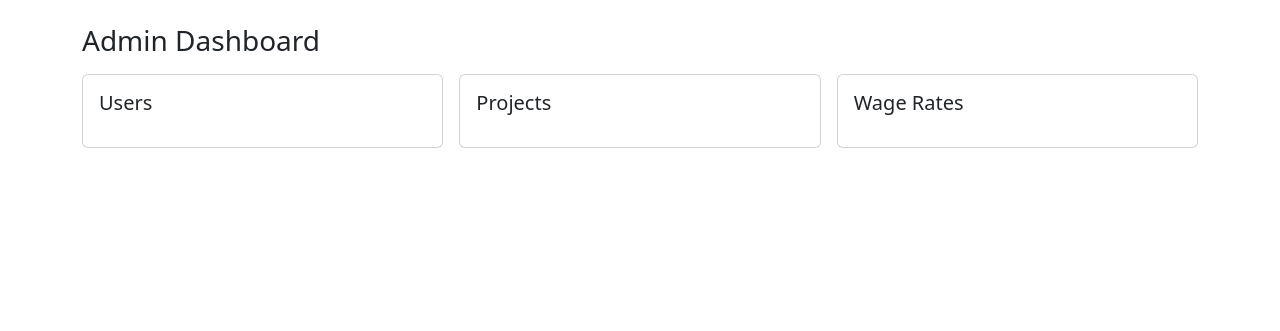
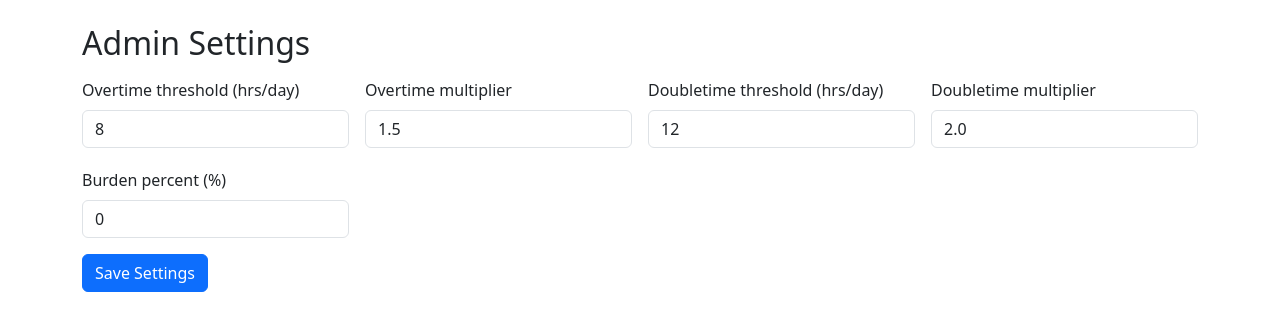
Before and after one commit to henrygsr/gsr-time-app, a Python web app: template app/templates/admin/dashboard.html in a window 1280 px wide. Shown: the part 56-387 px from the top of the page. Run offline with Jinja, Linux system fonts and the light colour scheme; the template is opened without the code that fills it, so the values that code supplies are empty.

Commit message:
Update dashboard.html

```diff
--- a/app/admin/templates/admin/dashboard.html
+++ b/app/admin/templates/admin/dashboard.html
@@ -1,39 +1,46 @@
-<!-- app/admin/templates/admin/dashboard.html -->
 {% extends 'base.html' %}
+{% block content %}
+<h2 class="mb-3">Admin Settings</h2>
 
-{% block title %}Admin Dashboard · GSR Time{% endblock %}
+<form method="post" action="{{ url_for('admin.update_settings') }}" class="mb-4">
+  <input type="hidden" name="csrf_token" value="{{ csrf_token() }}">
 
-{% block content %}
-<div class="d-flex align-items-center justify-content-between mb-3">
-  <h1 class="h3 mb-0">Admin Dashboard</h1>
-</div>
-
-<div class="row g-3">
-  <div class="col-md-4">
-    <div class="card h-100">
-      <div class="card-body">
-        <h5 class="card-title">Users</h5>
-        <p class="display-6">{{ totals.users }}</p>
-      </div>
+  <div class="row g-3">
+    <div class="col-md-3">
+      <label class="form-label">Overtime threshold (hrs/day)</label>
+      <input type="number" min="0" step="1" class="form-control"
+             name="overtime_threshold_hours_per_day"
+             value="{{ (app_settings and app_settings.overtime_threshold_hours_per_day) or 8 }}">
+    </div>
+    <div class="col-md-3">
+      <label class="form-label">Overtime multiplier</label>
+      <input type="number" min="1" step="0.1" class="form-control"
+             name="overtime_multiplier"
+             value="{{ (app_settings and app_settings.overtime_multiplier) or 1.5 }}">
+    </div>
+    <div class="col-md-3">
+      <label class="form-label">Doubletime threshold (hrs/day)</label>
+      <input type="number" min="0" step="1" class="form-control"
+             name="doubletime_threshold_hours_per_day"
+             value="{{ (app_settings and app_settings.doubletime_threshold_hours_per_day) or 12 }}">
+    </div>
+    <div class="col-md-3">
+      <label class="form-label">Doubletime multiplier</label>
+      <input type="number" min="1" step="0.1" class="form-control"
+             name="doubletime_multiplier"
+             value="{{ (app_settings and app_settings.doubletime_multiplier) or 2.0 }}">
     </div>
   </div>
 
-  <div class="col-md-4">
-    <div class="card h-100">
-      <div class="card-body">
-        <h5 class="card-title">Projects</h5>
-        <p class="display-6">{{ totals.projects }}</p>
-      </div>
+  <div class="row g-3 mt-1">
+    <div class="col-md-3">
+      <label class="form-label">Burden percent (%)</label>
+      <input type="number" min="0" step="0.01" class="form-control"
+             name="burden_percent"
+             value="{{ (global_settings and global_settings.burden_percent) or 0 }}">
     </div>
   </div>
 
-  <div class="col-md-4">
-    <div class="card h-100">
-      <div class="card-body">
-        <h5 class="card-title">Wage Rates</h5>
-        <p class="display-6">{{ totals.wage_rates }}</p>
-      </div>
-    </div>
-  </div>
-</div>
+  <button class="btn btn-primary mt-3" type="submit">Save Settings</button>
+</form>
 {% endblock %}
```
